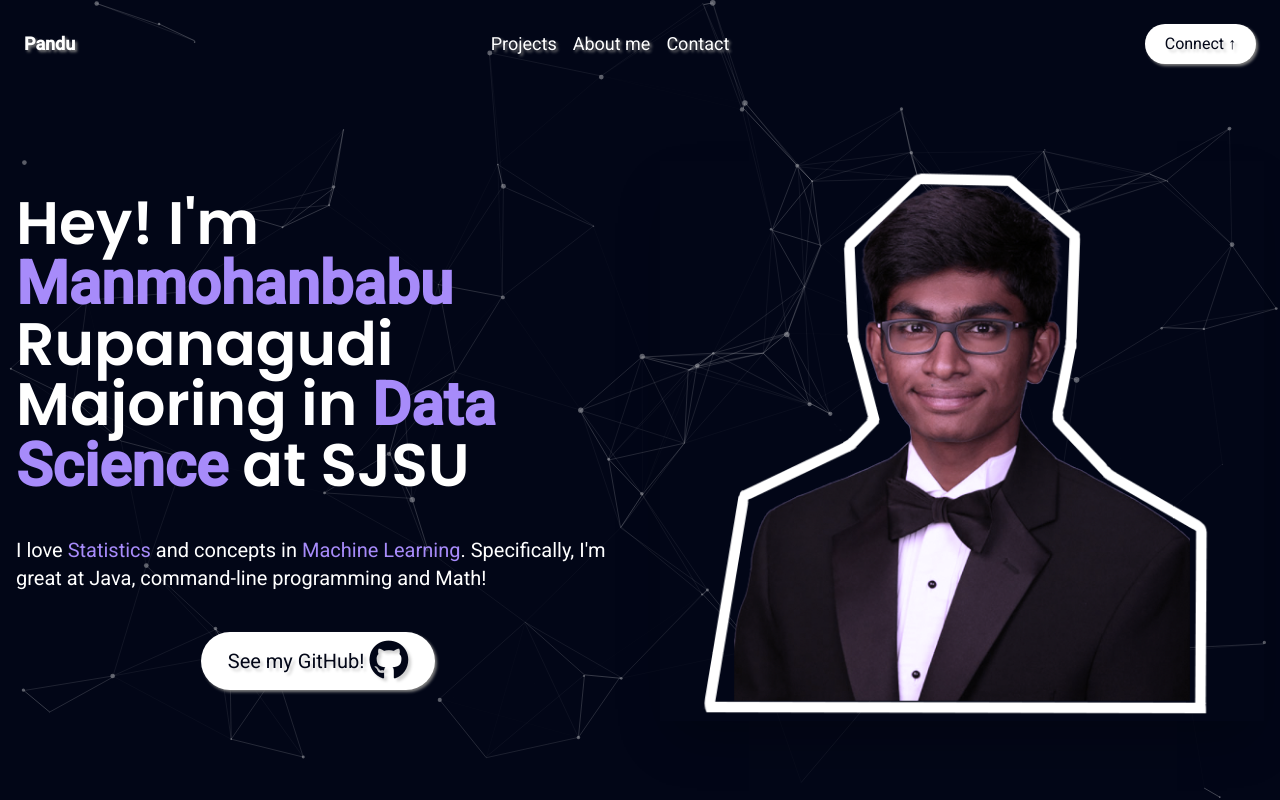
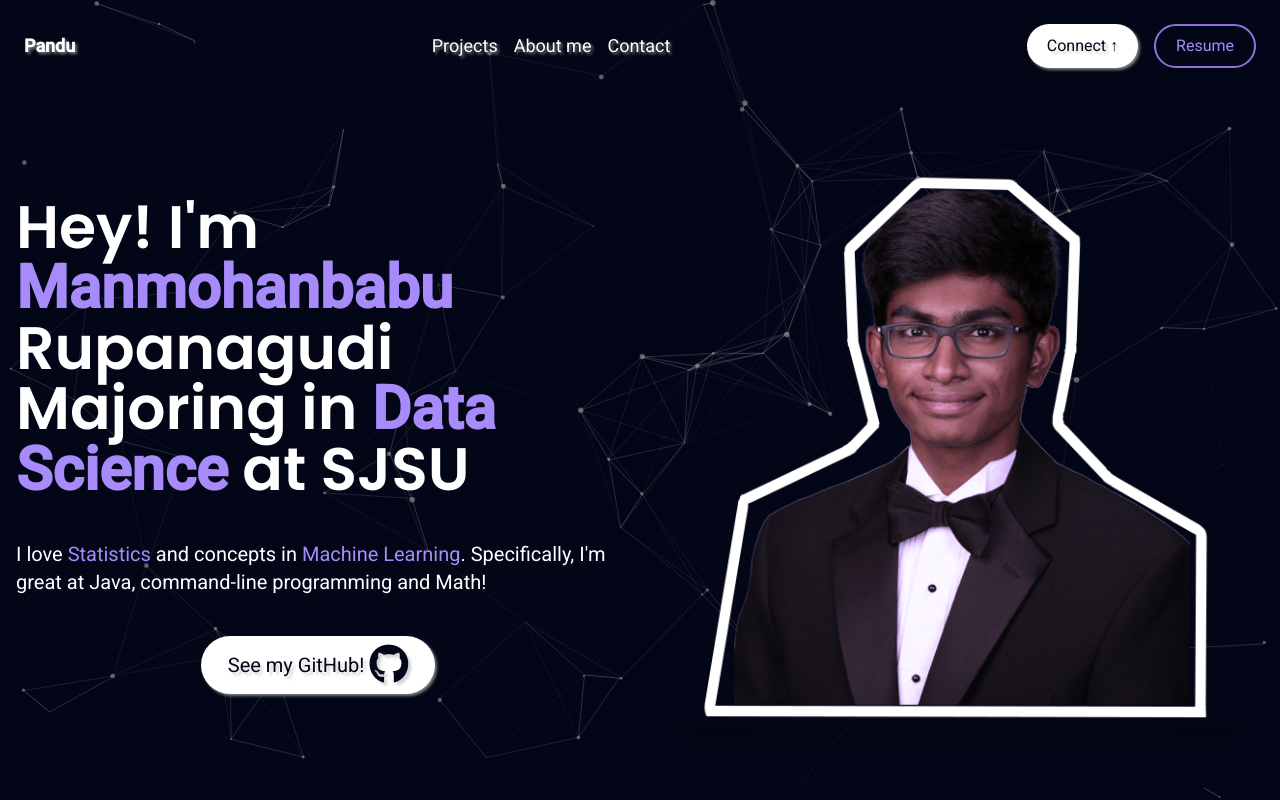
Before and after one commit to pandu-0/svelte-kit-portfolio, a SvelteKit app: page / in a window 1280 px wide. Shown: the top 800 px of the page. Built offline with nearby package versions, Linux system fonts and the light colour scheme.

Commit message:
Added Resume

```diff
--- a/src/app.css
+++ b/src/app.css
@@ -4,7 +4,6 @@
 
 html {
     scroll-behavior: smooth;
-
 }
 
 /* All other text font */
--- a/src/app.html
+++ b/src/app.html
@@ -4,7 +4,7 @@
 <head>
 	<meta charset="utf-8" />
 	<!-- page tab bar icon -->
-	<link rel="icon" href="%sveltekit.assets%/favicon.jpeg" />
+	<link rel="icon" href="%sveltekit.assets%/static/favicon.png" />
 	<!-- fonts -->
 	<link rel="preconnect" href="https://fonts.googleapis.com">
 	<link rel="preconnect" href="https://fonts.gstatic.com" crossorigin>
--- a/src/components/Footer.svelte
+++ b/src/components/Footer.svelte
@@ -6,7 +6,7 @@
     <!-- Connect with me bar -->
     <p  style="box-shadow: 2px 2px 3px grey; text-shadow: 3px 3px 3px lightgrey;"
         class="px-4 py-2 bg-white rounded-full text-slate-950 font-medium">
-            Connect with me &darr;
+            Get in touch &darr;
     </p>
 
     <!-- Footer Linkedin and GitHub Links-->
--- a/src/components/Header.svelte
+++ b/src/components/Header.svelte
@@ -17,7 +17,8 @@
             ? " py-4 bg-slate-950 border-violet-950"
             : " py-6 bg-transparent border-transparent")}>
     <!-- Pandu header -->
-    <a href="https://www.youtube.com/watch?v=wh9QLjk3M2k&pp=ygUXY2h1cGkgY2h1cGkgY2hhcGEgY2hhcGE%3D" target="_blank">
+    <a href="https://www.youtube.com/watch?v=wh9QLjk3M2k&pp=ygUXY2h1cGkgY2h1cGkgY2hhcGEgY2hhcGE%3D"
+        target="_blank">
         <h1 class="font-medium">
             <div class="duration-200 hover:text-orange-400">
                 <b style="font-size: large;text-shadow: 2px 2px 3px grey;" class="font-bold poppins">
@@ -26,6 +27,7 @@
             <div/>
         </h1>
     </a>
+
     <!-- Projects, About me, and Contact Header Tabs -->
    <div style="text-shadow: 2px 2px 3px grey;" class="sm:flex items-center gap-4 hidden">
         {#each tabs as tab, index}
@@ -40,8 +42,10 @@
         {/each}
    </div>
 
+    <div class="sm:flex gap-4">
         <!-- Linkedin Link -->
-   <a style="box-shadow: 2px 2px 3px grey;text-shadow: 3px 3px 3px lightgrey;"
+        <a style="box-shadow: 2px 2px 3px grey;text-shadow: 3px 3px 3px lightgrey;
+            justify-content: center; align-items: center;display: flex;"
             href="https://www.linkedin.com/in/manmohanbabu-rupanagudi-639241249/"
             target="_blank"
             class="blueShadow relative overflow-hidden px-5 py-2 group rounded-full bg-white
@@ -50,7 +54,23 @@
                 class="absolute top-0 right-full w-full h-full bg-violet-400
                 opacity-20 group-hover:translate-x-full z-0 duration-200"
             />
-        <!--Header Get in touch button -->
+            <!-- Header Get in touch button -->
             <h4 style="font-size: medium;" class="relative z-9">Connect &uarr;</h4>
         </a>
+
+        <!-- Resume -->
+        <a style="border: 2px solid MediumPurple;
+            justify-content: center; align-items: center;display: flex;"
+            href="../static/resume.pdf"
+            target="_blank"
+            class="blueShadow relative overflow-hidden px-5 py-2 group rounded-full
+            text-slate-950">
+            <div
+                class="absolute top-0 right-full w-full h-full bg-violet-400
+                opacity-20 group-hover:translate-x-full z-0 duration-200"
+            />
+            <!--Header Resume button -->
+            <h4 style="font-size: medium;" class="text-violet-400 relative z-9">Resume</h4>
+        </a>
+    </div>
 </header>
--- a/vite.config.js
+++ b/vite.config.js
@@ -1,6 +1,16 @@
 import { sveltekit } from '@sveltejs/kit/vite';
 import { defineConfig } from 'vite';
 
+// export default defineConfig({
+// 	plugins: [sveltekit()]
+// });
+
 export default defineConfig({
-	plugins: [sveltekit()]
-});
+	plugins: [sveltekit()],
+	server: {
+	  fs: {
+		// Allow serving files from one level up to the project root
+		allow: ['..'],
+	  },
+	},
+  })
```
Also changed, not shown: 2 other files (tests, documents, lock files or other folders). Lines whose indentation alone changed are shown as unchanged.
